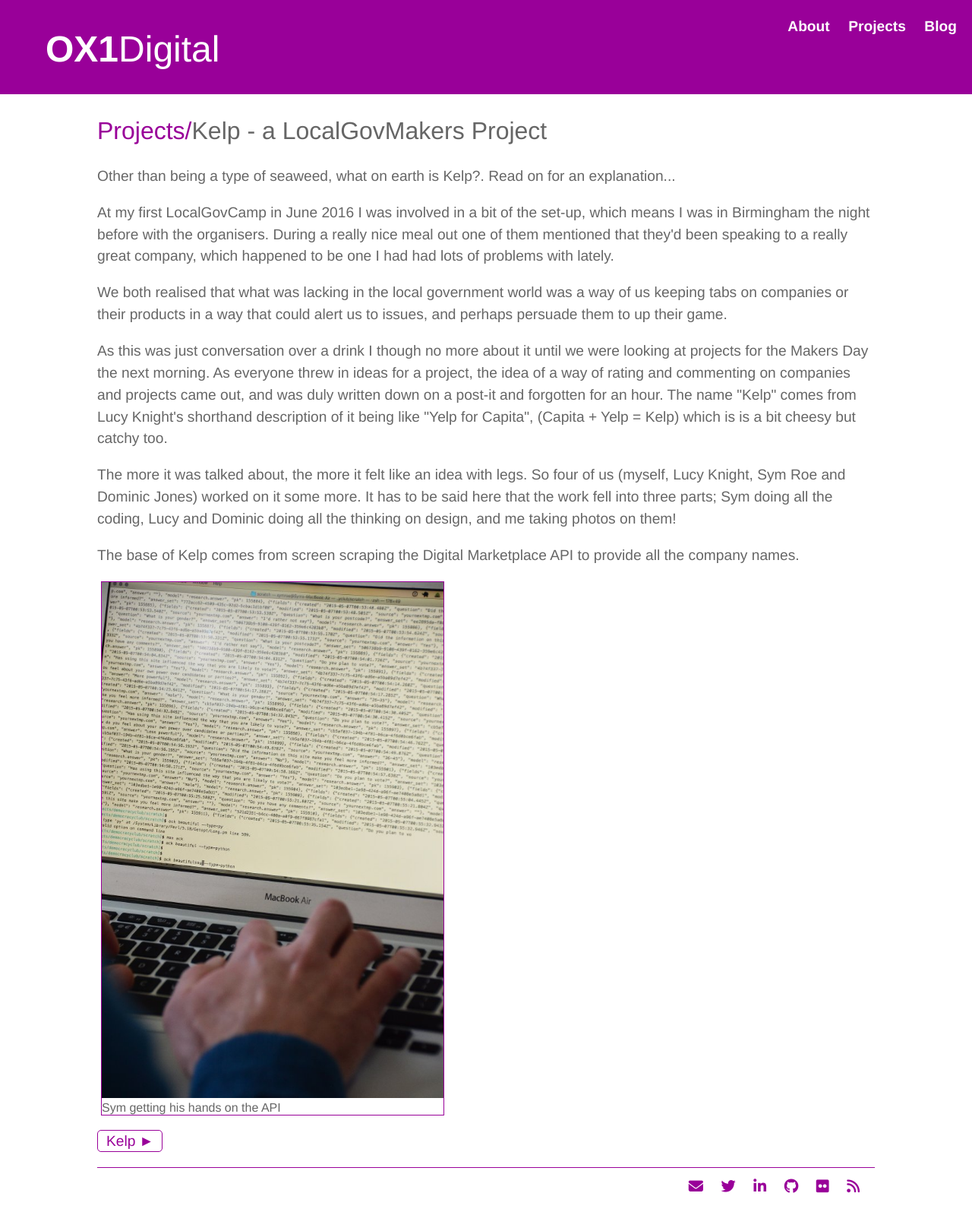
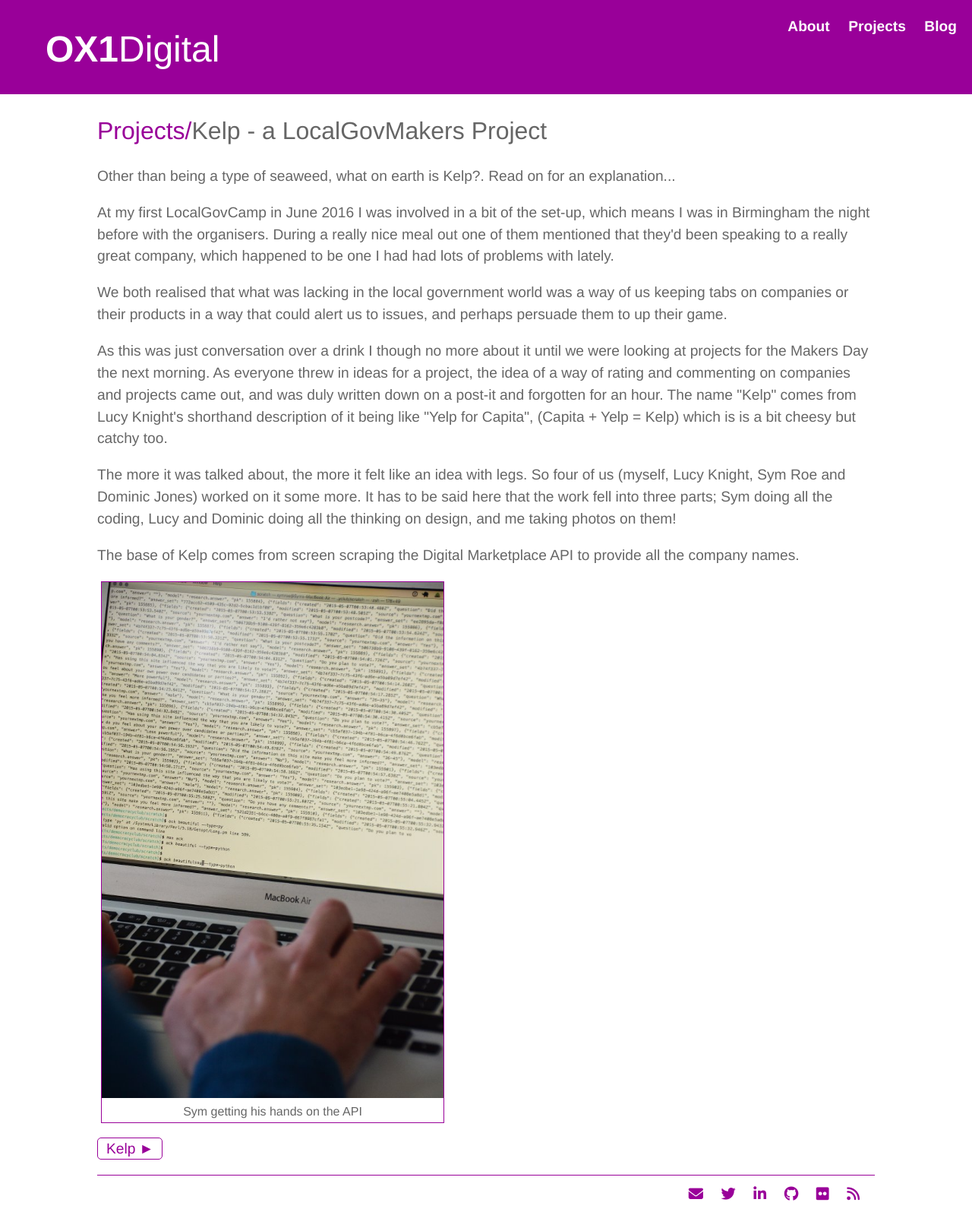
Before and after one commit to electronicdreamplant/electronicdreamplant.github.io, a Jekyll site: the page built from projects/kelp.html, in a window 1280 px wide. Shown: the whole page at 76% size. Built offline with Jekyll 4.4.1, drawn with Linux system fonts in a browser that asks for light colours; nearby versions of some CDN libraries.

Commit message:
Update kelp.html

```diff
--- a/projects/kelp.html
+++ b/projects/kelp.html
@@ -20,7 +20,7 @@
 
   <div class="img">
     <img src="../img/code.jpg" alt="code on a PC screen">
-    <div class="desc">Sym getting his hands on the API</div>
+    <div class="caption">Sym getting his hands on the API</div>
   </div>
 
   <p><a class="button" href="http://localgov-kelp.herokuapp.com">Kelp</a></p>
```
